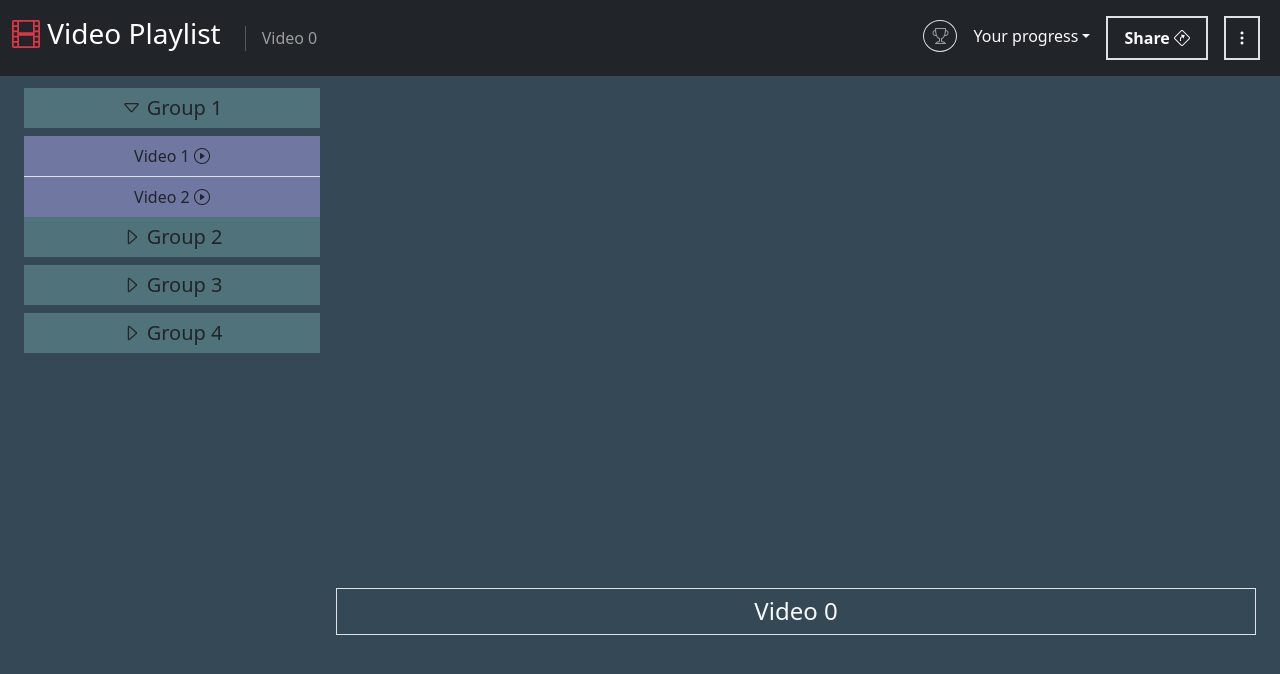
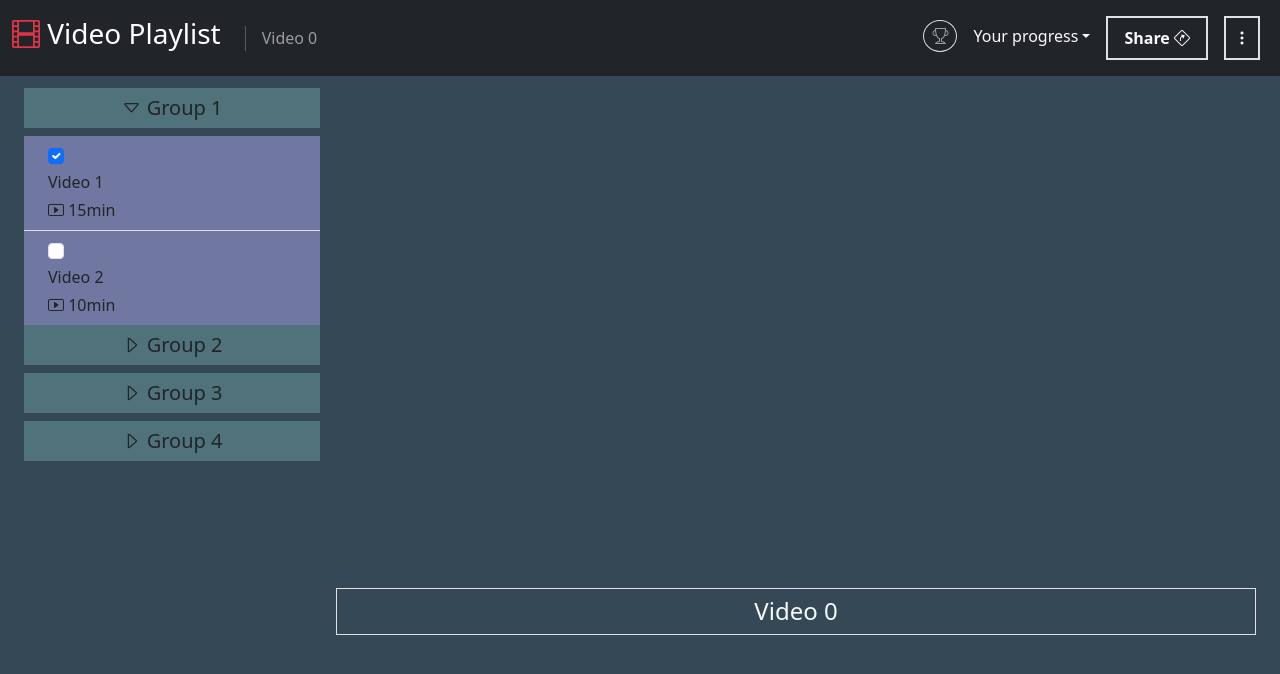
Before and after one commit to Rony-dot/PlayList, a React (Create React App) app: page / in a window 1280 px wide. Both pictures are taken after a click on the element "Group 1". Shown: the top 674 px of the page. Built offline with nearby package versions, Linux system fonts and the light colour scheme.

Commit message:
video checkbox, duration

```diff
--- a/src/App.js
+++ b/src/App.js
@@ -55,6 +55,12 @@ function App() {
     setVideo(video)
   }
 
+  const handleOnClickCompleted = (video) => {
+    console.log("video checkbox clicked");
+    console.table(video);
+    // PlayList.find(group => group.videos.find(item => item.id === video.id))
+  }
+
   // if (Loading) return <Loader />
   return (
     <div className="App">
@@ -62,7 +68,7 @@ function App() {
       {Loading && <Loader />}
       <div className='row mx-3'>
         <div className='col-3 m-0 p-2'>
-          <VideoList className="col-3" PlayList={PlayList} handleOnClick={handleOnClick} />
+          <VideoList className="col-3" PlayList={PlayList} handleOnClick={handleOnClick} handleOnClickCompleted={handleOnClickCompleted} />
         </div>
         <div className='col-9 m-0 p-2 '>
           {!Loading && <ViedeoPlayer video={Video} />}
--- a/src/components/VideoList.jsx
+++ b/src/components/VideoList.jsx
@@ -1,6 +1,6 @@
 import React, { useState } from 'react'
 
-const VideoList = ({ PlayList, handleOnClick }) => {
+const VideoList = ({ PlayList, handleOnClick, handleOnClickCompleted }) => {
     const [SelectedItem, setSelectedItem] = useState({})
     const handleSelectItem = (item) => {
         if (SelectedItem.id === item.id) {
@@ -9,6 +9,7 @@ const VideoList = ({ PlayList, handleOnClick }) => {
         setSelectedItem(item)
     }
 
+
     return (
         <>
             {
@@ -16,7 +17,24 @@ const VideoList = ({ PlayList, handleOnClick }) => {
                     <ul key={i} className='list-group list-group-flush'>
                         <h5 onClick={() => { handleSelectItem(item) }} className=' playlist-group px-3 py-2 '><i className={SelectedItem.id === item.id ? "bi bi-caret-down" : "bi bi-caret-right"}></i> {item.title}</h5>
                         {SelectedItem.id === item.id && item.videos.map((video, j) => (
-                            <li key={j} onClick={() => handleOnClick(video)} className="handle-overflow playlist-item px-3 py-2 list-group-item list-group-item-action">{video.title} <i className="bi bi-play-circle"></i>
+                            <li key={j} onClick={() => handleOnClick(video)} className="ps-4 handle-overflow playlist-item px-3 py-2 list-group-item list-group-item-action">
+                                <div className="row">
+                                    <div className="col-md-1">
+                                        <div className="form-check">
+                                            <input onClick={() => handleOnClickCompleted(video)} className="form-check-input" type="checkbox" value="" id="isCompleted" checked={video.completed ? "true" : ""} />
+                                        </div>
+                                    </div>
+                                    <div className="col-md-11 text-start">
+                                        {video.title}
+                                    </div>
+                                </div>
+                                <div className="row mt-1">
+                                    <div className="col-md-1"></div>
+                                    <div className="col-md-11 text-start">
+                                        <i class="bi bi-play-btn"></i>
+                                        &nbsp;{video.duration}min
+                                    </div>
+                                </div>
                             </li>
                         ))}
                     </ul >
--- a/src/utils/PlayList.js
+++ b/src/utils/PlayList.js
@@ -7,13 +7,15 @@ export const PlayList = [
                 "id": 1,
                 "title": "Video 1",
                 "url": "https://www.youtube.com/watch?v=RVwm8OiJa_A",
-                "completed": true
+                "completed": true,
+                "duration": 15
             },
             {
                 "id": 2,
                 "title": "Video 2",
                 "url": "https://www.youtube.com/watch?v=dQw4w9WgXcQ",
-                "completed": false
+                "completed": false,
+                "duration": 10
             }
         ]
     },
@@ -25,19 +27,22 @@ export const PlayList = [
                 "id": 3,
                 "title": "Video 3",
                 "url": "https://www.youtube.com/watch?v=3JZ_D3ELwOQ",
-                "completed": true
+                "completed": true,
+                "duration": 5
             },
             {
                 "id": 4,
                 "title": "Video 4",
                 "url": "https://www.youtube.com/watch?v=l482T0yNkeo",
-                "completed": false
+                "completed": false,
+                "duration": 1
             },
             {
                 "id": 5,
                 "title": "Video 5",
                 "url": "https://www.youtube.com/watch?v=kJQP7kiw5Fk",
-                "completed": false
+                "completed": false,
+                "duration": 8
             }
         ]
     },
@@ -49,13 +54,15 @@ export const PlayList = [
                 "id": 6,
                 "title": "Video 6",
                 "url": "https://www.youtube.com/watch?v=fJ9rUzIMcZQ",
-                "completed": false
+                "completed": false,
+                "duration": 15
             },
             {
                 "id": 7,
                 "title": "Video 7",
                 "url": "https://www.youtube.com/watch?v=VbfpW0pbvaU",
-                "completed": false
+                "completed": false,
+                "duration": 15
             }
         ]
     },
@@ -67,7 +74,8 @@ export const PlayList = [
                 "id": 8,
                 "title": "Video 8",
                 "url": "https://www.youtube.com/watch?v=VbfpW0pbvaU",
-                "completed": false
+                "completed": false,
+                "duration": 15
             }
         ]
     }
```
